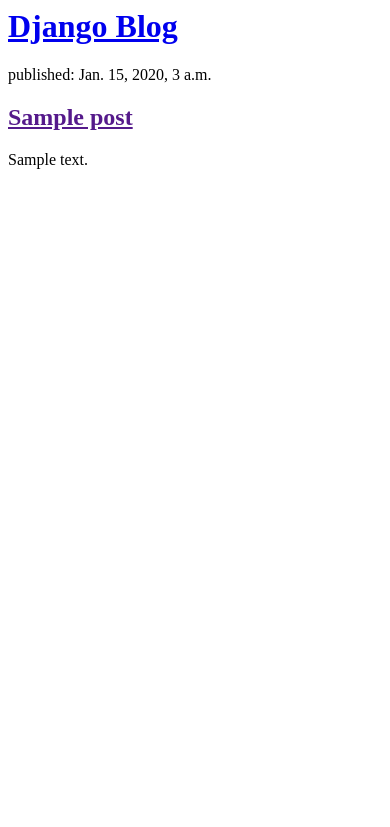
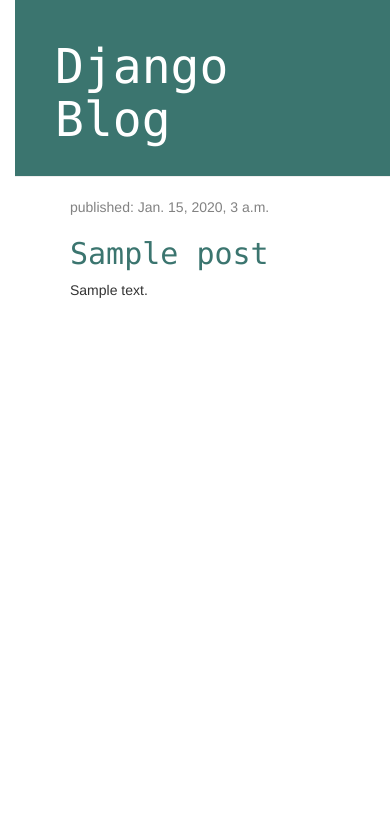
Before and after one commit to sewald00/Django-Blog, a Django app: template blogapp/templates/blogapp/post_list.html in a window 390 px wide. Shown: the top 827 px of the page. Run offline with Django 3.2, Linux system fonts and the light colour scheme; the template is opened without the code that fills it: values that come from a table or form of the project are taken from there, others are empty; tables that the repository leaves empty hold one stand-in row (values such as "Sample post"); some libraries are stand-ins or nearby versions.

Commit message:
added css

```diff
--- /dev/null
+++ b/blogapp/static/css/blogapp.css
@@ -0,0 +1,53 @@
+h1 a, h2 a {
+    color: #3B756F;
+    font-family: 'Lucida Console';
+}
+body {
+    padding-left: 15px;
+}
+
+.page-header {
+    background-color: #3B756F;
+    margin-top: 0;
+    padding: 20px 20px 20px 40px;
+}
+.page-header h1, .page-header h1 a, .page-header h1 a:visited, .page-header h1 a:active {
+    color: #ffffff;
+    font-size: 36pt;
+    text-decoration: none;
+}
+
+.content {
+    margin-left: 40px;
+}
+
+h1, h2, h3, h4 {
+    font-family: 'Lobster', cursive;
+}
+
+.date {
+    color: #828282;
+}
+
+.save {
+    float: right;
+}
+
+.post-form textarea, .post-form input {
+    width: 100%;
+}
+
+.top-menu, .top-menu:hover, .top-menu:visited {
+    color: #ffffff;
+    float: right;
+    font-size: 26pt;
+    margin-right: 20px;
+}
+
+.post {
+    margin-bottom: 70px;
+}
+
+.post h1 a, .post h1 a:visited {
+    color: #000000;
+}
--- a/blogapp/templates/blogapp/post_list.html
+++ b/blogapp/templates/blogapp/post_list.html
@@ -1,18 +1,32 @@
+{% load static %}
 <html>
     <head>
-        <title>Django Blog</title>
+        <title>Django blog</title>
+        <link rel="stylesheet" href="//maxcdn.bootstrapcdn.com/bootstrap/3.2.0/css/bootstrap.min.css">
+        <link rel="stylesheet" href="//maxcdn.bootstrapcdn.com/bootstrap/3.2.0/css/bootstrap-theme.min.css">
+        <link rel="stylesheet" href="{% static 'css/blogapp.css' %}">
+        <link href="//fonts.googleapis.com/css?family=Lobster&subset=latin,latin-ext" rel="stylesheet" type="text/css">
     </head>
     <body>
-        <div>
+        <div class="page-header">
             <h1><a href="/">Django Blog</a></h1>
+        </div>
 
-        {% for post in posts %}
-        <div>
-            <p>published: {{ post.published_date }}</p>
-            <h2><a href="">{{ post.title }}</a></h2>
-            <p>{{ post.text|linebreaksbr }}</p>
+        <div class="content container">
+            <div class="row">
+                <div class="col-md-8">
+                {% for post in posts %}
+                <div class="post">
+                    <div class="date">
+                        <p>published: {{ post.published_date }}</p>
+                    </div>
+                    <h2><a href="">{{ post.title }}</a></h2>
+                    <p>{{ post.text|linebreaksbr }}</p>
+                </div>
+            {% endfor %}
         </div>
-        {% endfor %}
+    </div>
+</div>
 
     </body>
 </html>
```
Also changed, not shown: blogapp/templates/blogapp/blogapp.css (added).
